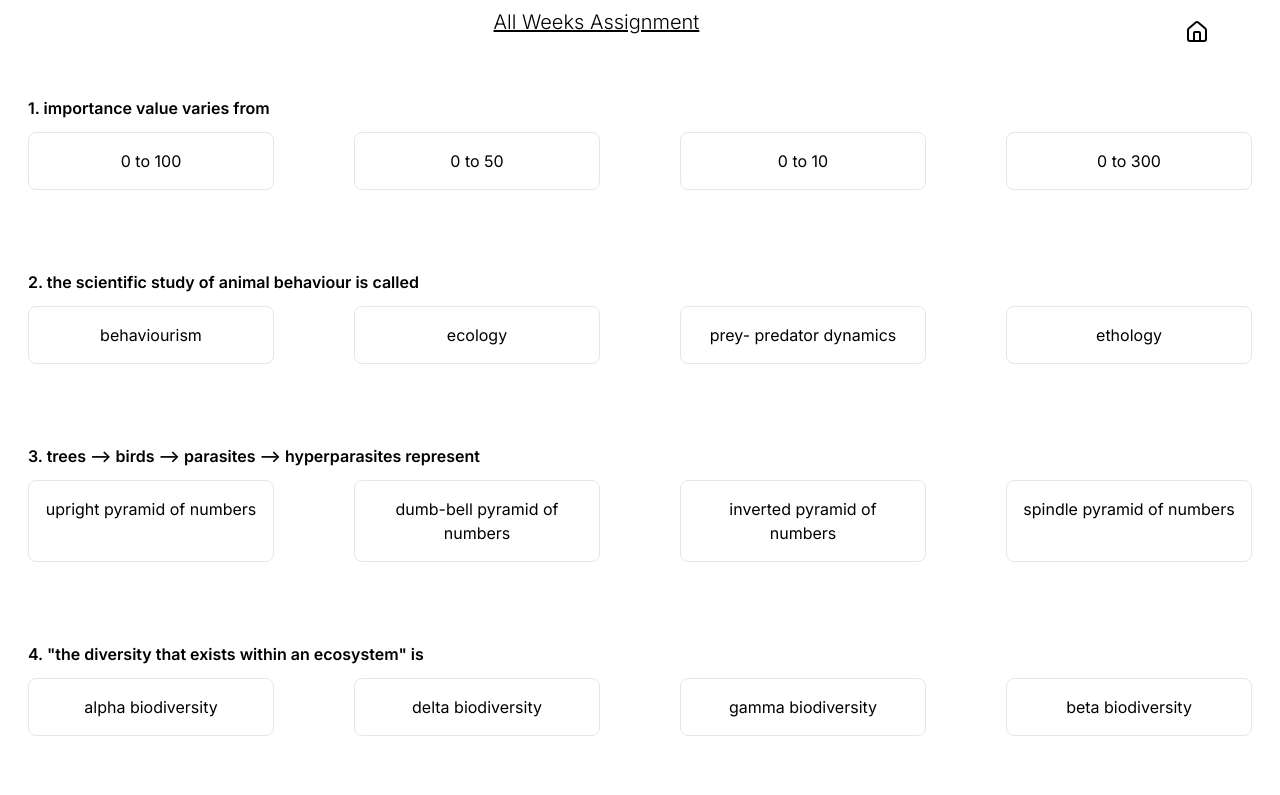
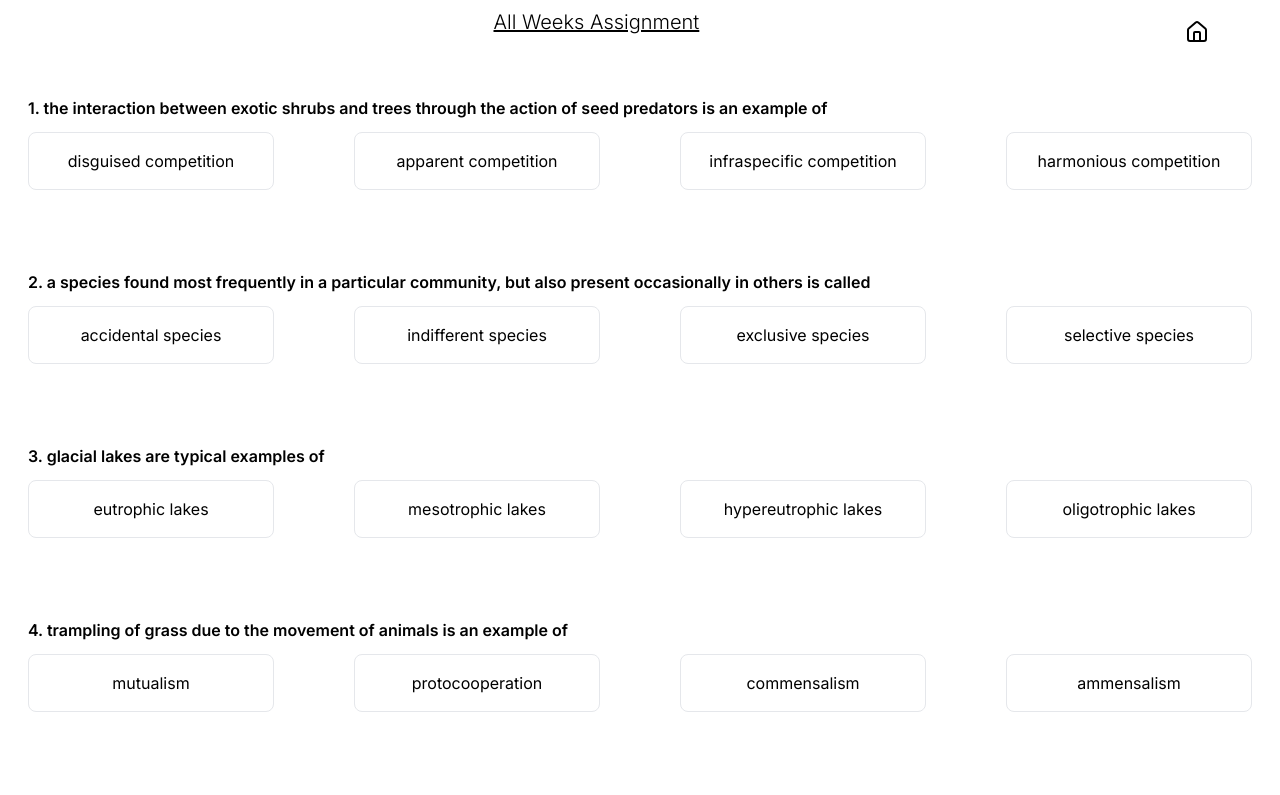
Before and after one commit to paramkansagra/wildlife_ecology_nptel, a Next.js app: page /quiz/all in a window 1280 px wide. Shown: the top 795 px of the page. Built offline with nearby package versions, Linux system fonts and the light colour scheme.

Commit message:
New questions added

```diff
--- a/components/data/questions.ts
+++ b/components/data/questions.ts
@@ -1,7 +1,7 @@
 import { Question } from "@/types/Question";
 
 export const questionsByWeek: { [week: string]: Question[] } = {
-  week1: [
+  Week1: [
     {
       question: '"Enquiry into plants" is a book written by',
       options: ["Theophrastus", "Linnaeus", "Malthus", "Humboldt"],
@@ -70,7 +70,7 @@ export const questionsByWeek: { [week: string]: Question[] } = {
       answer: "underpopulation",
     },
   ],
-  week2: [
+  Week2: [
 	{
 		question: 'Hierarchy emerges almost inevitably through a wide variety of evolutionary processes, for the simple reason that hierarchical structures are _____ (fill in the blank)',
 		options: [
@@ -172,7 +172,7 @@ export const questionsByWeek: { [week: string]: Question[] } = {
 		answer: 'intermediate',
 	},
   ],
-  week3: [
+  Week3: [
 	{
 		question: "birds on giraffe are an example of",
 		options: [
@@ -274,7 +274,7 @@ export const questionsByWeek: { [week: string]: Question[] } = {
 		answer: 'allo grooming',
 	},
   ],
-  week4: [
+  Week4: [
 	{
 		question: "consider the food chain grass --> grasshopper --> frog --> snake --> hawk as we move up the food chain,",
 		options: [
@@ -376,7 +376,7 @@ export const questionsByWeek: { [week: string]: Question[] } = {
 		answer: 'APAR x LUE',
 	},
   ],
-  week5:[
+  Week5:[
 	{
 		question: "____ is how close the measured values are to the correct value",
 		options: [
@@ -478,7 +478,7 @@ export const questionsByWeek: { [week: string]: Question[] } = {
 		answer: 'herpetofauna',
 	},
   ],
-  week6:[
+  Week6:[
 	{
 		question: "a climax caused by wildfires is an example of",
 		options: [
@@ -580,4 +580,208 @@ export const questionsByWeek: { [week: string]: Question[] } = {
 		answer: 'large size',
 	},
   ],
+  Week7:[
+	{
+		question: "i tried growing vegetables under my teak plantation, but the vegetable plants died out. i should be concerned about",
+		options: [
+			"autophagy",
+			"allelophagy",
+			"autopathy",
+			"allelopathy",
+		],
+		answer: 'allelopathy',
+	},
+	{
+		question: "which of these is a physical factor of habitat?",
+		options: [
+			"soil",
+			"moisture",
+			"predators",
+			"temperatures",
+		],
+		answer: 'predators',
+	},
+	{
+		question: "'the rate of biological process is limited by that factor in least amount relative to requirement, so there is a single limiting factor' this is the statement for",
+		options: [
+			"Liebig's law of minimum",
+			"Liebig's law of maximum",
+			"Shelford's law of tolerance",
+			"Shelford's law of intolerance",
+		],
+		answer: "Liebig's law of minimum",
+	},
+	{
+		question: "transplantation experiments are used to find",
+		options: [
+			"potential range",
+			"effective range",
+			"actual range",
+			"economic range",
+		],
+		answer: 'potential range',
+	},
+	{
+		question: '"quick movement over large distances, often across unsuitable terrain" is a definition of',
+		options: [
+			"diffusion",
+			"secular dispersal",
+			"jump dispersal",
+			"drifting",
+		],
+		answer: 'jump dispersal',
+	},
+	{
+		question: "the movement of lions across the Gir landscape is an example of",
+		options: [
+			"diffusion",
+			"secular dispersal",
+			"jump dispersal",
+			"drifting",
+		],
+		answer: 'diffusion',
+	},
+	{
+		question: "good climate is a",
+		options: [
+			"chemical factor",
+			"demographic factor",
+			"push factor",
+			"pull factor",
+		],
+		answer: 'pull factor',
+	},
+	{
+		question: "scarcity of food is a",
+		options: [
+			"chemical factor",
+			"demographic factor",
+			"push factor",
+			"pull factor",
+		],
+		answer: 'push factor',
+	},
+	{
+		question: '"the geographical distribution of a species will be controlled by that environment factor for which the organism has the narrowest range of tolerance" this is the statement for',
+		options: [
+			"Liebig's law of minimum",
+			"Liebig's law of maximum",
+			"Shelford's law of tolerance",
+			"Shelford's law of intolerance",
+		],
+		answer: "Shelford's law of tolerance",
+	},
+	{
+		question: "the movement of individuals away from their place of birth or hatching or seed production into a new habitat or area to survive and reproduce is called",
+		options: [
+			"translocation",
+			"migration",
+			"dispersal",
+			"drifting",
+		],
+		answer: 'dispersal',
+	},
+  ],
+  Week8:[
+	{
+		question: "According to Leopold, which of these is not a tool of habitat management",
+		options: [
+			"fire",
+			"gun",
+			"cattle",
+			"sickle",
+		],
+		answer: 'sickle',
+	},
+	{
+		question: "which of these correctly represents the process of habitat fragmentation and loss",
+		options: [
+			"original forest --> dissection --> perforation --> fragmentation --> attrition",
+			"original forest --> dissection --> attrition --> fragmentation --> perforation",
+			"original forest --> dissection --> perforation --> attrition --> fragmentation",
+			"original forest --> dissection --> fragmentation --> perforation --> attrition",
+		],
+		answer: 'original forest --> dissection --> perforation --> fragmentation --> attrition',
+	},
+	{
+		question: "we prefer those areas for the creation of conservation reserve where the level of threat is",
+		options: [
+			"very high",
+			"medium",
+			"very low",
+			"non-existent",
+		],
+		answer: "medium",
+	},
+	{
+		question: 'the "subset of physical and biotic environmental factors that permit an animal (or plant) to survive and reproduce" is the definition of',
+		options: [
+			"habitat",
+			"effective range",
+			"biome",
+			"biosphere",
+		],
+		answer: 'habitat',
+	},
+	{
+		question: 'captive breeding is an example of',
+		options: [
+			"in-situ conservation",
+			"ex-situ conservation",
+			"in-situ preservation",
+			"ex-situ preservation",
+		],
+		answer: 'ex-situ conservation',
+	},
+	{
+		question: "which of these is a deterministic factor?",
+		options: [
+			"environmental variation",
+			"forest fire",
+			"death rate",
+			"diseases",
+		],
+		answer: 'death rate',
+	},
+	{
+		question: "which of these is a stochastic factor",
+		options: [
+			"birth rate",
+			"death rate",
+			"population structure",
+			"environmental fluctuation",
+		],
+		answer: 'environmental fluctuation',
+	},
+	{
+		question: "zoo is an example of",
+		options: [
+			"in-situ conservation",
+			"ex-situ conservation",
+			"in-situ preservation",
+			"ex-situ preservation",
+		],
+		answer: 'ex-situ conservation',
+	},
+	{
+		question: 'the acronym HIPPO does not include',
+		options: [
+			"habitat loss",
+			"habitat enhancement",
+			"invasive species",
+			"human over- population",
+		],
+		answer: "habitat enhancement",
+	},
+	{
+		question: "the acronym HIPPO does not include",
+		options: [
+			"habitat loss",
+			"invasive species",
+			"pollination",
+			"pollution",
+		],
+		answer: 'pollination',
+	},
+  ],
 };
```
